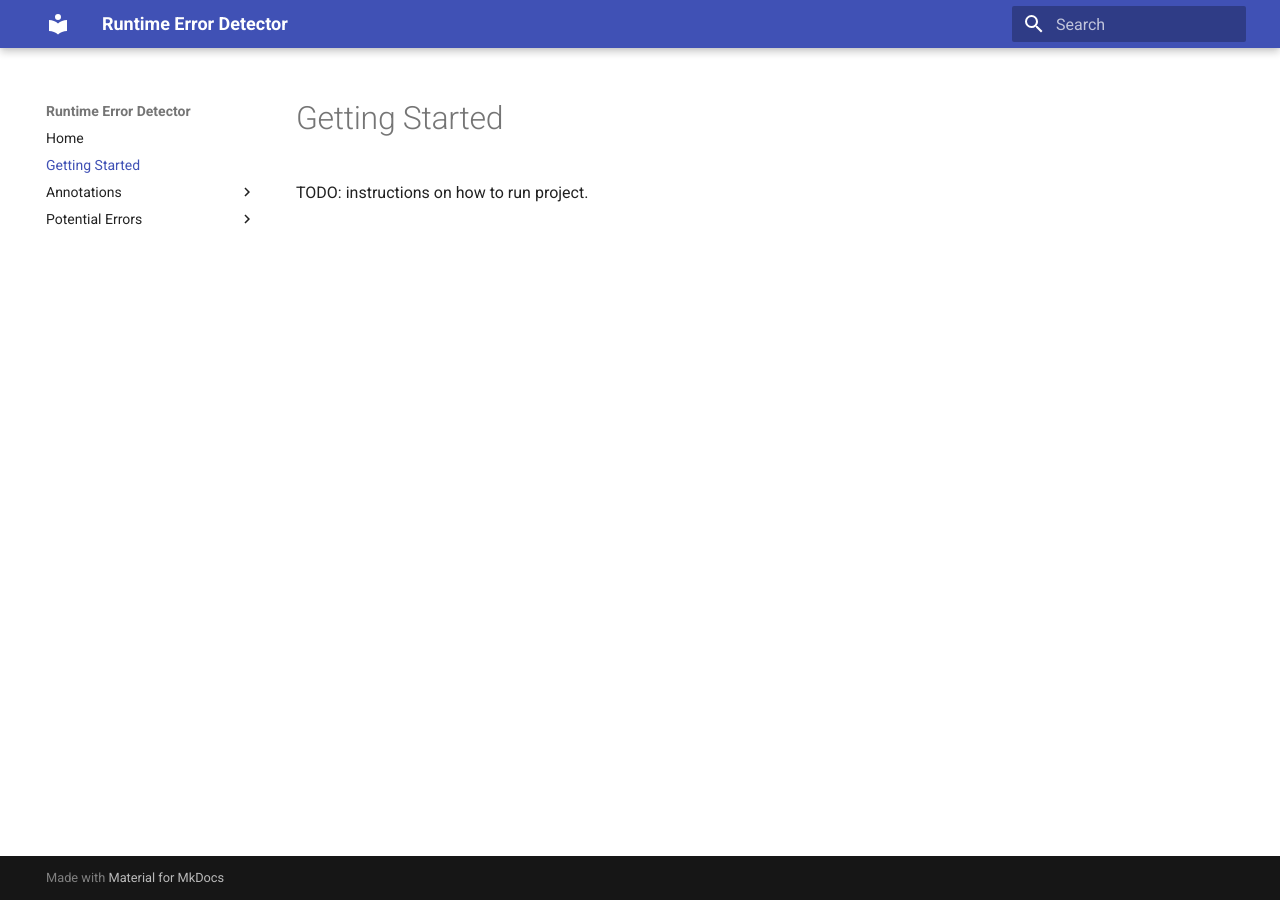
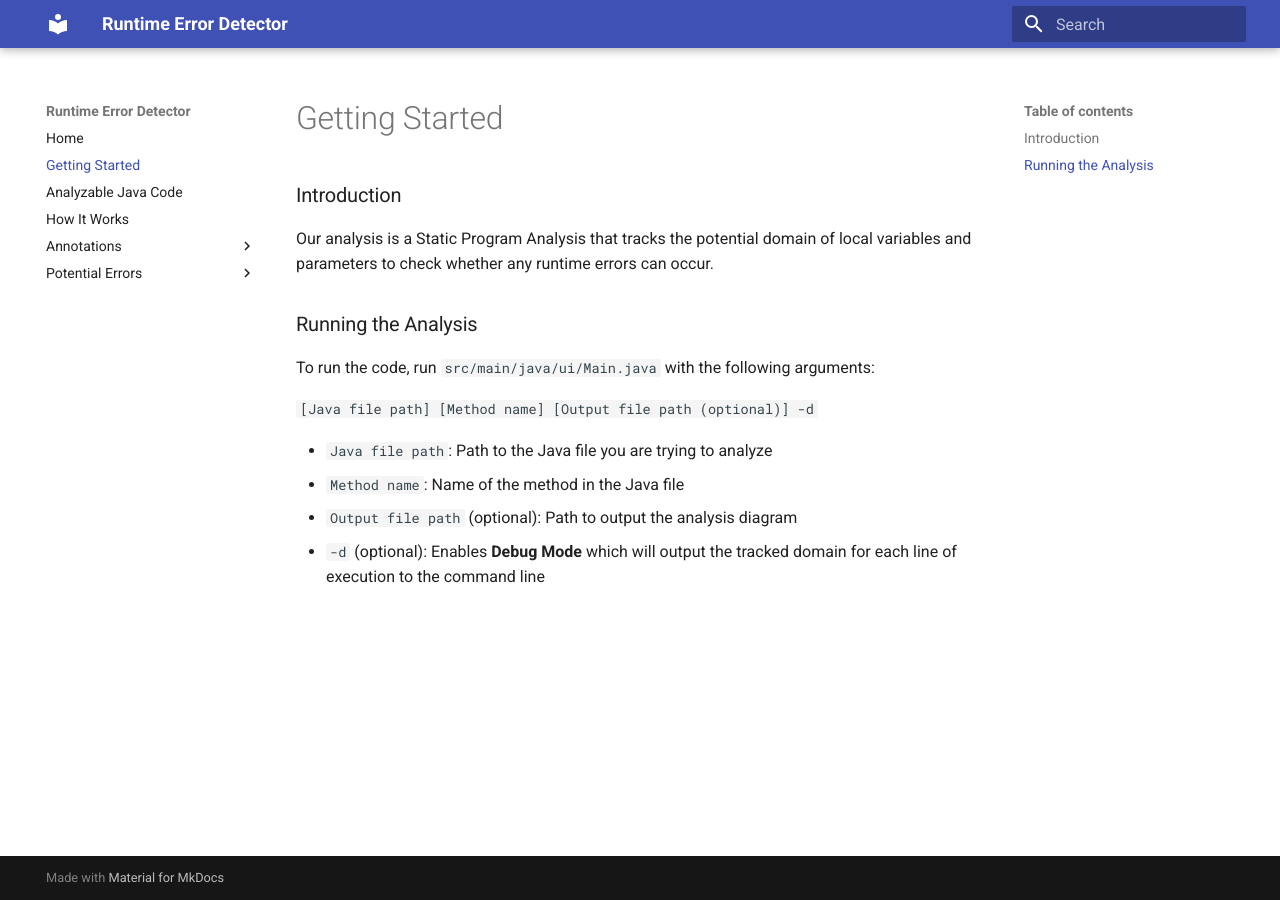
Before and after one commit to chunga7879/ProgramAnalysis, an MkDocs documentation site: the page built from docs/docs/getting-started.md, in a window 1280 px wide. Built offline with MkDocs 1.6.1 and Material for MkDocs 9.7.7, drawn with Linux system fonts in a browser that asks for light colours.

Commit message:
Add more documentation

```diff
--- a/docs/docs/getting-started.md
+++ b/docs/docs/getting-started.md
@@ -1,3 +1,14 @@
 # Getting Started
 
-TODO: instructions on how to run project.
+### Introduction
+Our analysis is a Static Program Analysis that tracks the potential domain of local variables and parameters to check whether any runtime errors can occur.
+
+### Running the Analysis
+To run the code, run `src/main/java/ui/Main.java` with the following arguments:
+
+`[Java file path] [Method name] [Output file path (optional)] -d`
+
+- `Java file path`: Path to the Java file you are trying to analyze
+- `Method name`: Name of the method in the Java file
+- `Output file path` (optional): Path to output the analysis diagram
+- `-d` (optional): Enables **Debug Mode** which will output the tracked domain for each line of execution to the command line
--- a/docs/mkdocs.yml
+++ b/docs/mkdocs.yml
@@ -20,6 +20,8 @@ markdown_extensions:
 nav:
   - index.md
   - Getting Started: getting-started.md
+  - Analyzable Java Code: valid-code.md
+  - How It Works: analysis-description.md
   - Annotations:
       - Arrays: annotations/arrays.md
       - Numbers: annotations/numbers.md
```
Also changed, not shown: docs/docs/analysis-description.md (added, +35 -0 lines), docs/docs/valid-code.md (added, +58 -0 lines), README.md.
